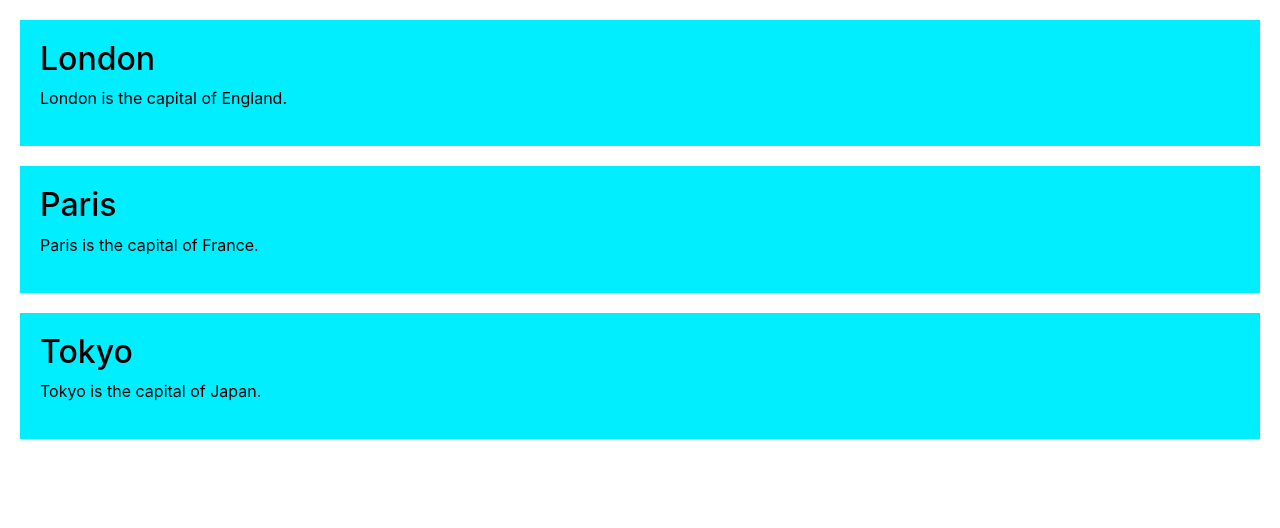
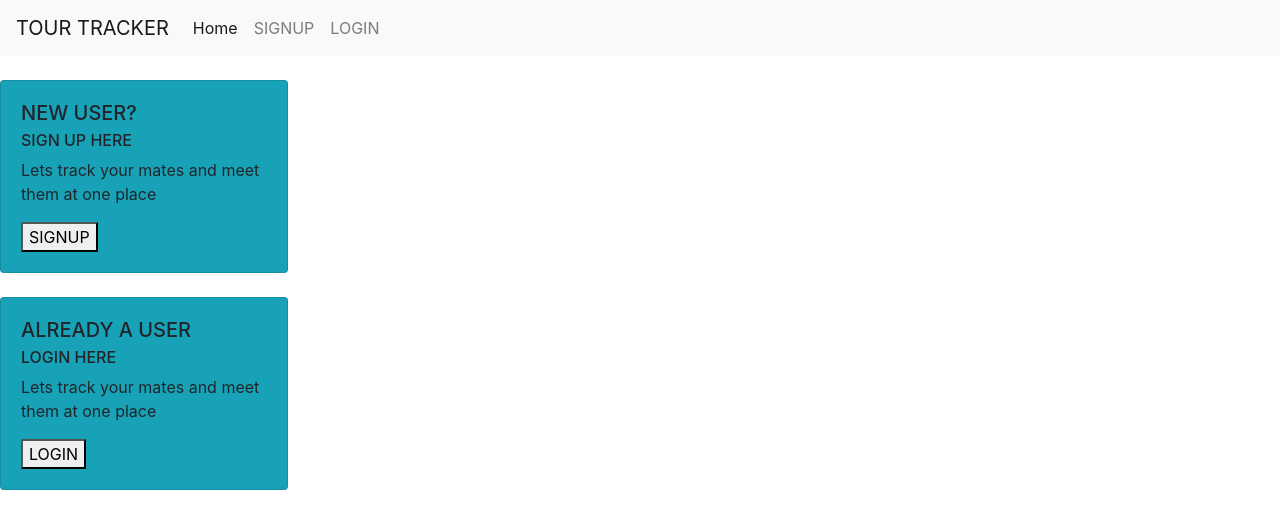
Before and after one commit to rajeshwar4282/inferno2020, a plain HTML site: page frontend/html/home.html in a window 1280 px wide. Drawn offline with nearby package versions, Linux system fonts and the light colour scheme; no server answers.

Commit message:
Update home.html

```diff
--- a/frontend/html/home.html
+++ b/frontend/html/home.html
@@ -1,28 +1,53 @@
 <!DOCTYPE html>
 <html>
 <head>
-    <title>creditpay</title>
-    <script src="https://cdnjs.cloudflare.com/ajax/libs/jquery/3.4.1/jquery.min.js"></script>
-    <script src="https://cdnjs.cloudflare.com/ajax/libs/twitter-bootstrap/4.4.1/js/bootstrap.min.js"></script>
-    <link rel="stylesheet" href="https://cdnjs.cloudflare.com/ajax/libs/twitter-bootstrap/4.4.1/css/bootstrap.min.css" />
-    <script src="/js/site.js"></script>
-    <link rel="stylesheet" href="/css/site.css" />
+    <title>track the tour
+    </title>
+    <link rel="stylesheet" href="https://maxcdn.bootstrapcdn.com/bootstrap/4.0.0/css/bootstrap.min.css" integrity="sha384-Gn5384xqQ1aoWXA+058RXPxPg6fy4IWvTNh0E263XmFcJlSAwiGgFAW/dAiS6JXm" crossorigin="anonymous">
 </head>
-<body>
-<div class="cities">
-  <h2>London</h2>
-  <p>London is the capital of England.</p>
+<body bgcolor="#E6E6FA">
+    <script src="https://code.jquery.com/jquery-3.2.1.slim.min.js" integrity="sha384-KJ3o2DKtIkvYIK3UENzmM7KCkRr/rE9/Qpg6aAZGJwFDMVNA/GpGFF93hXpG5KkN" crossorigin="anonymous"></script>
+    <script src="https://cdnjs.cloudflare.com/ajax/libs/popper.js/1.12.9/umd/popper.min.js" integrity="sha384-ApNbgh9B+Y1QKtv3Rn7W3mgPxhU9K/ScQsAP7hUibX39j7fakFPskvXusvfa0b4Q" crossorigin="anonymous"></script>
+    <script src="https://maxcdn.bootstrapcdn.com/bootstrap/4.0.0/js/bootstrap.min.js" integrity="sha384-JZR6Spejh4U02d8jOt6vLEHfe/JQGiRRSQQxSfFWpi1MquVdAyjUar5+76PVCmYl" crossorigin="anonymous"></script>
+    <nav class="navbar navbar-expand-lg navbar-light bg-light">
+  <a class="navbar-brand" href="#">TOUR TRACKER</a>
+  <button class="navbar-toggler" type="button" data-toggle="collapse" data-target="#navbarSupportedContent" aria-controls="navbarSupportedContent" aria-expanded="false" aria-label="Toggle navigation">
+    <span class="navbar-toggler-icon"></span>
+  </button>
+
+  <div class="collapse navbar-collapse" id="navbarSupportedContent">
+    <ul class="navbar-nav mr-auto">
+      <li class="nav-item active">
+        <a class="nav-link" href="#">Home <span class="sr-only">(current)</span></a>
+      </li>
+        <li class="nav-item">
+        <a class="nav-link" href="#">SIGNUP</a>
+        </li>
+      <li class="nav-item">
+        <a class="nav-link" href="#">LOGIN</a>
+        </li>
+    </ul>
+  </div>
+</nav>
+    &nbsp;
+    &nbsp;
+    <div class="card bg-info text-black" style="width: 18rem;" bgcolor="red">
+  <div class="card-body">
+    <h5 class="card-title">NEW USER?</h5>
+    <h6 class="card-subtitle mb-2 text-black">SIGN UP HERE</h6>
+    <p class="card-text">Lets track  your mates and meet them at one place</p>
+    <button onclick=location.href='middle.html' class="button">SIGNUP</button>
+  </div>
 </div>
-
-<div class="cities">
-  <h2>Paris</h2>
-  <p>Paris is the capital of France.</p>
+    &nbsp;
+    &nbsp;
+    <div class="card bg-info text-black" style="width: 18rem;">
+  <div class="card-body">
+    <h5 class="card-title">ALREADY A USER</h5>
+    <h6 class="card-subtitle mb-2 text-black">LOGIN HERE</h6>
+    <p class="card-text">Lets track  your mates and meet them at one place</p>
+    <button onclick=location.href='middle2.html' class="button">LOGIN</button>
+  </div>
 </div>
-
-<div class="cities">
-  <h2>Tokyo</h2>
-  <p>Tokyo is the capital of Japan.</p>
-</div>
-
 </body>
 </html>
```
